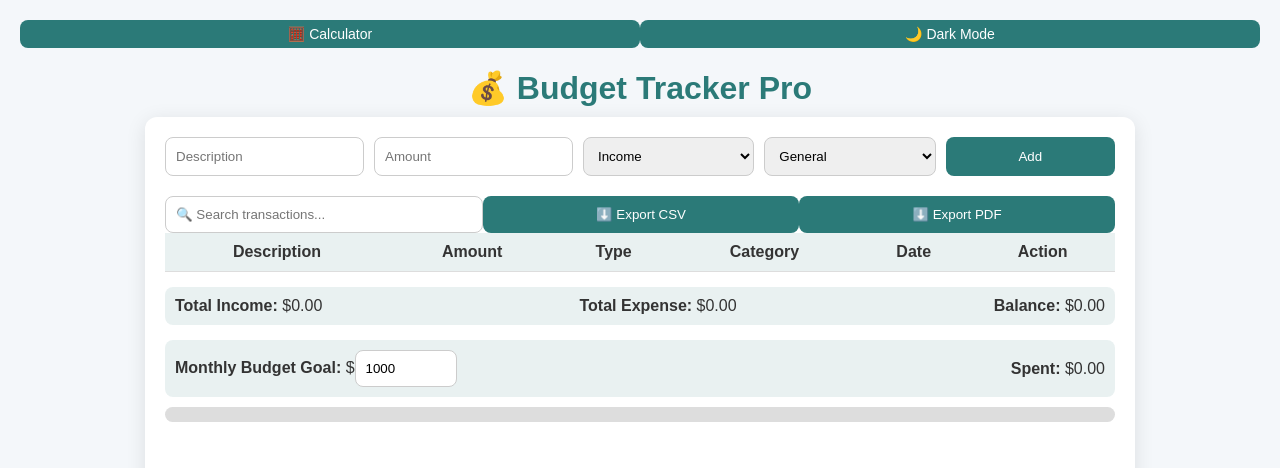
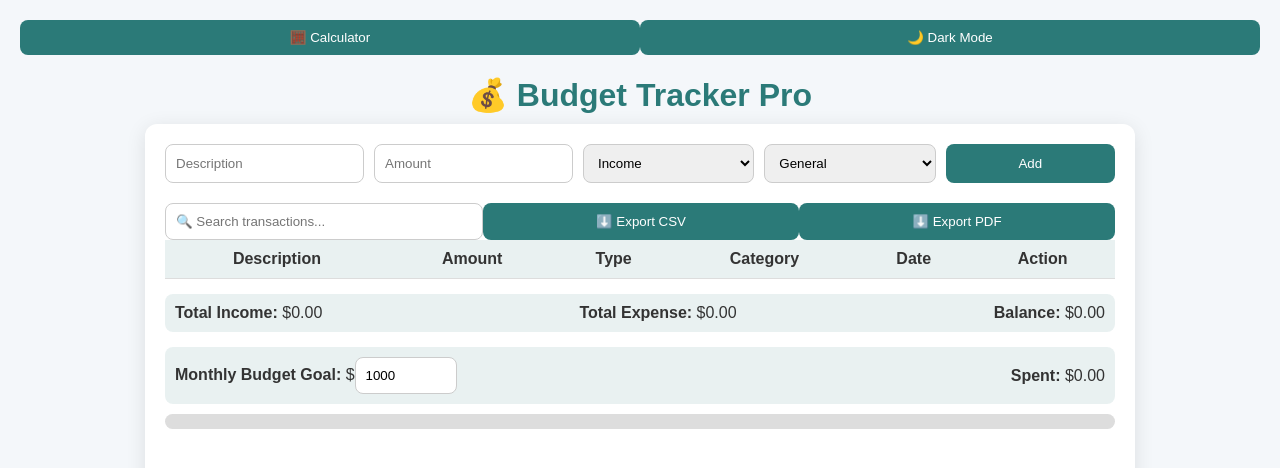
Before and after one commit to TejasKhanavte/budget-tracker, a plain HTML site: page index.html in a window 1280 px wide. Shown: the top 468 px of the page. Drawn offline with nearby package versions, Linux system fonts and the light colour scheme.

Commit message:
Update index.html

```diff
--- a/index.html
+++ b/index.html
@@ -46,39 +46,6 @@
     position: relative;
     z-index: 2;
   }
-
-  /* Theme toggle smaller button */
-  #theme-toggle {
-    font-size: 14px;
-    padding: 6px 10px;
-    min-width: auto;
-    cursor: pointer;
-    background: var(--primary);
-    color: white;
-    border: none;
-    border-radius: 8px;
-    transition: background 0.3s ease;
-  }
-  #theme-toggle:hover {
-    background: var(--accent);
-  }
-
-  /* Calculator toggle button smaller */
-  #calc-toggle {
-    font-size: 14px;
-    padding: 6px 10px;
-    min-width: auto;
-    cursor: pointer;
-    background: var(--primary);
-    color: white;
-    border: none;
-    border-radius: 8px;
-    transition: background 0.3s ease;
-  }
-  #calc-toggle:hover {
-    background: var(--accent);
-  }
-
   .container {
     max-width: 950px;
     background: var(--card);
@@ -187,10 +154,9 @@
     grid-template-columns: repeat(4, 1fr);
     gap: 10px;
   }
-  /* Smaller calculator buttons */
   .calc-btn {
-    padding: 8px 12px;
-    font-size: 14px;
+    padding: 15px;
+    font-size: 1.2em;
     border: none;
     border-radius: 8px;
     background: var(--primary);
```
